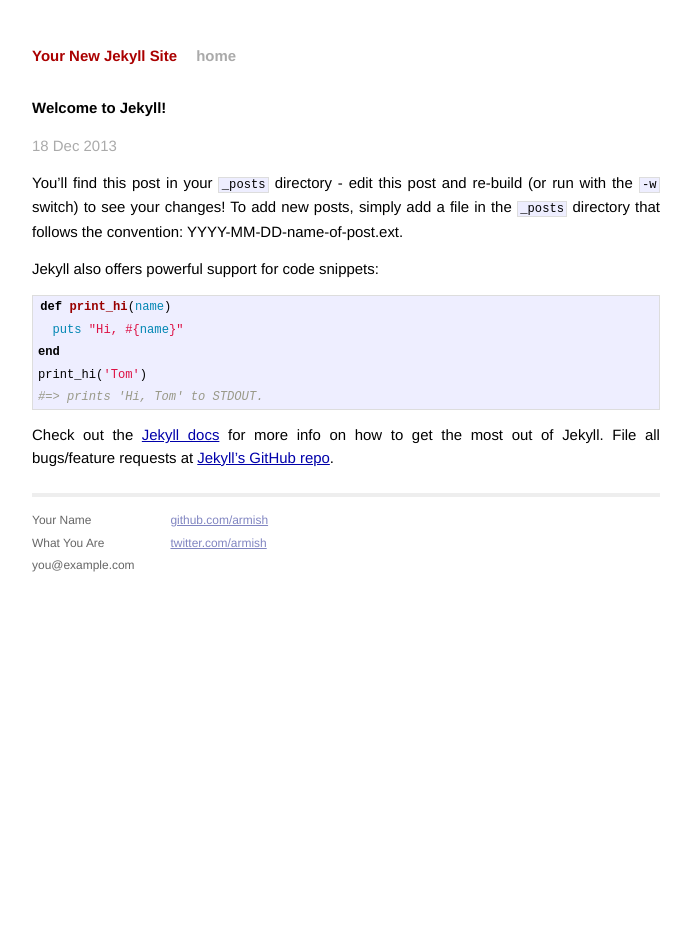
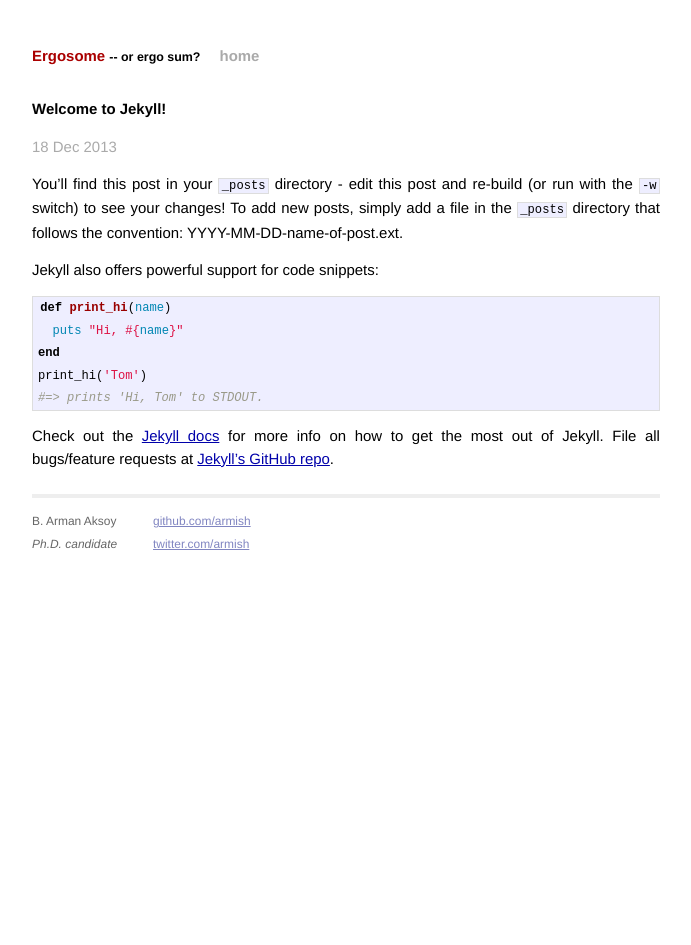
Before and after one commit to armish/ergosome, a Jekyll site: the page built from _posts/2013-12-18-welcome-to-jekyll.markdown, in a window 1280 px wide. Shown: the whole page, without its empty margins (294-985 px from the left). Built offline with Jekyll 4.4.1, drawn with Linux system fonts in a browser that asks for light colours; Markdown is read by kramdown in place of the engine named in the settings.

Commit message:
changed the base url and the syling a little bit. also changed the slogan.

```diff
--- a/_config.yml
+++ b/_config.yml
@@ -1,4 +1,4 @@
-name: Your New Jekyll Site
+name: Ergosome
 markdown: redcarpet
 pygments: true
-baseurl: /ergosome
+baseurl: http://ergoso.me/
--- a/_layouts/default.html
+++ b/_layouts/default.html
@@ -17,7 +17,7 @@
 
         <div class="site">
           <div class="header">
-            <h1 class="title"><a href="/">{{ site.name }}</a></h1>
+            <h1 class="title"><a href="/">{{ site.name }}</a> <small>-- or ergo sum?</small></h1>
             <a class="extra" href="/">home</a>
           </div>
 
@@ -26,9 +26,8 @@
           <div class="footer">
             <div class="contact">
               <p>
-                Your Name<br />
-                What You Are<br />
-                you@example.com
+                B. Arman Aksoy<br />
+                <i>Ph.D. candidate</i><br />
               </p>
             </div>
             <div class="contact">
```
